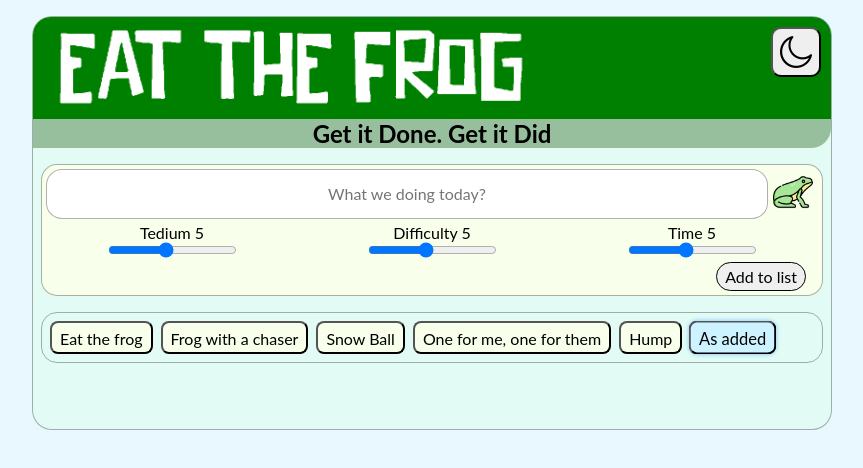
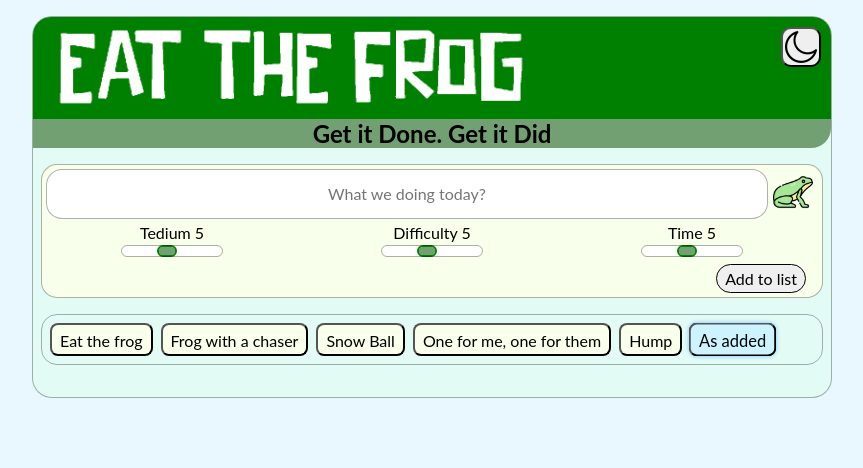
Before and after one commit to simonholt256/eatthefrogTS, a React (Vite) app in the folder frog/: page / in a window 1280 px wide. Both pictures are taken after a click on the button 1001 px from the left and 193 px from the top of the page. Shown: the top 468 px of the page, without its empty margins (208-1071 px from the left). Built offline with nearby package versions, Linux system fonts and the light colour scheme.

Commit message:
stylising slider

```diff
--- a/frog/src/components/AddToDo.tsx
+++ b/frog/src/components/AddToDo.tsx
@@ -95,6 +95,7 @@ export default function AddTodo({
                   min="1"
                   max="10"
                   onChange={(e) => setTedium(Number(e.target.value))}
+                  className='slider'
                 />
               </div>
 
@@ -107,6 +108,7 @@ export default function AddTodo({
                   min="1"
                   max="10"
                   onChange={(e) => setDifficulty(Number(e.target.value))}
+                  className='slider'
                 />
               </div>
 
@@ -119,6 +121,7 @@ export default function AddTodo({
                   min="1"
                   max="10"
                   onChange={(e) => setTime(Number(e.target.value))}
+                  className='slider'
                 />
               </div>
 
--- a/frog/src/components/EditModal.tsx
+++ b/frog/src/components/EditModal.tsx
@@ -27,7 +27,8 @@ export default function EditModal({
     <div className="edit-modal-backdrop">
       <div className="edit-box">
 
-        <div className="input-div">
+        <div className="input-div edit-input-div">
+          {/* <div>Edit Box</div> */}
 
           <div className="input-text-frog">
 
@@ -84,6 +85,7 @@ export default function EditModal({
                       tedium: Number(e.target.value)
                     })
                   }
+                  className='slider'
                 />
               </div>
 
@@ -101,6 +103,7 @@ export default function EditModal({
                       difficulty: Number(e.target.value)
                     })
                   }
+                  className='slider'
                 />
               </div>
 
@@ -118,6 +121,7 @@ export default function EditModal({
                       time: Number(e.target.value)
                     })
                   }
+                  className='slider'
                 />
               </div>
 
--- a/frog/src/index.css
+++ b/frog/src/index.css
@@ -4,7 +4,7 @@
   --bg: #e9f8ff;
   --bg-second: #ddffec85;
   --bold-one: green;
-  --bold-two: #72a072a9;
+  --bold-two: #72a072;
   --text: black;
   --card: #f8ffea;
   --card-hover: #fbffd4;
@@ -58,15 +58,15 @@ body {
     min-width: 400px;
     max-width: 800px;
     margin-top: 16px;
-    padding-bottom: 50px;
+    padding-bottom: 16px;
     border-radius: 20px;
     background-color: var(--bg-second);
     border: solid 1px var(--outer-border);
 }
 
 #themeToggle {
-  height: 50px;
-  width: 50px;
+  height: 40px;
+  width: 40px;
   border-radius: 10px;
   margin: 10px 10px 0px 0px;
   display: flex;
@@ -233,6 +233,25 @@ body.dark-mode .asterisk-img, body.dark-mode .icon-img, body.dark-mode .unchecke
   align-items: center;
 }
 
+.slider {
+  width: 100px;
+  appearance: none;
+  outline: solid 1px var(--outer-border);
+  border-radius: 10px;
+  height: 10px;
+  margin: 4px;
+}
+
+.slider::-webkit-slider-thumb {
+  appearance: none;
+  width:16px;
+  height: 8px;
+  outline: solid 2px green;
+  background: var(--bold-two);
+  border-radius: 6px;
+  cursor: pointer;
+}
+
 .add-to-list-box {
   width: 100%;
   display: flex;
@@ -310,15 +329,16 @@ body.dark-mode .asterisk-img, body.dark-mode .icon-img, body.dark-mode .unchecke
 }
 
 .item-box {
-  background-color: var(--card);
-  border: solid 1px var(--outer-border);
+  background-color: rgba(0, 0, 0, 0);
+  border: solid 1px rgba(0, 0, 0, 0);
   border-radius: 16px;
-  margin: 8px 8px;
+  margin: 0px 8px;
   /* box-shadow: 4px 4px 0px rgba(83, 93, 233, 0.438); */
 }
 
 .item-box:hover {
-  background-color: var(--card-hover);
+  background-color: var(--card);
+  border: solid 1px var(--outer-border);
 }
 
 .item-box.completed {
@@ -393,9 +413,12 @@ body.dark-mode .asterisk-img, body.dark-mode .icon-img, body.dark-mode .unchecke
   z-index: 1000;
 }
 
+
 .edit-input-div {
   width: 90%;
-  max-width: 500px;
+  min-width: 400px;
+  /* width: 700px;
+  border: solid 1px black; */
 
   /* background: var(--bg);
   color: var(--text);
```
